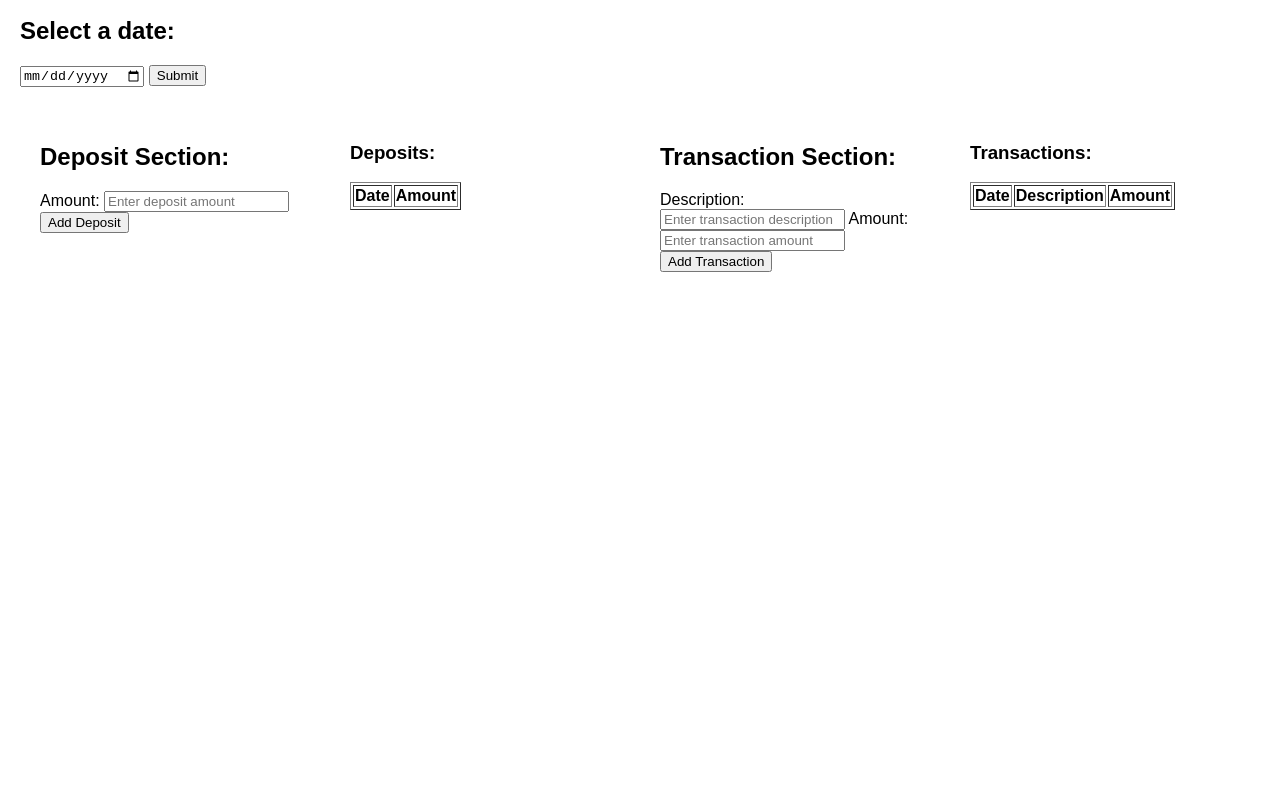
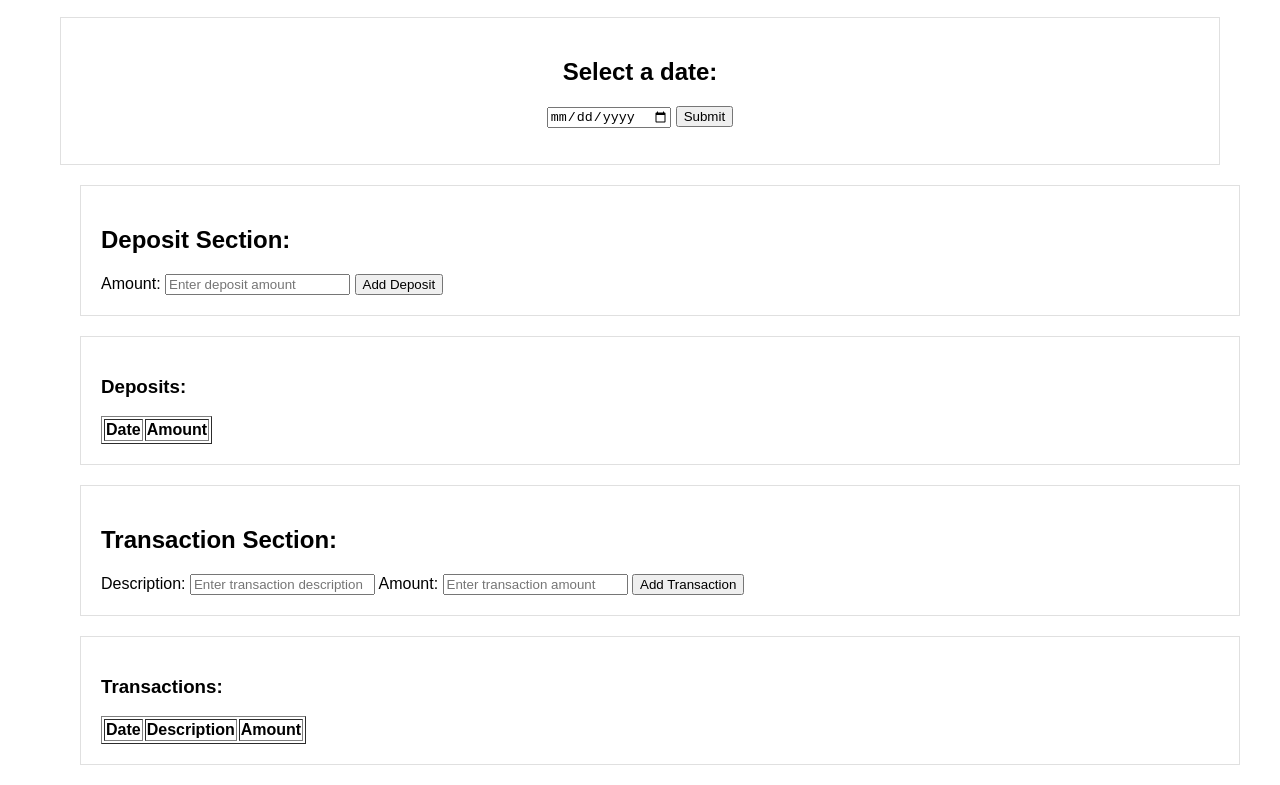
Before and after one commit to caleb-yonas/Stability, a plain HTML site: page deposits_and_transactions.html in a window 1280 px wide. Shown: the part 83-868 px from the top of the page. Before the commit the page ends 800 px from the top, so only its background shows below. Drawn offline with Linux system fonts and the light colour scheme.

Commit message:
Update styles.css

```diff
--- a/styles.css
+++ b/styles.css
@@ -72,3 +72,34 @@ body {
     max-height: 40px;   /* adjust as necessary to control image size */
     width: auto;       /* keeps the image aspect ratio */
 }
+
+body {
+    display: flex;
+    flex-direction: column;
+    align-items: center;
+    margin: 0;
+    padding: 0;
+}
+
+.content-wrapper {
+    width: 100%;
+    max-width: 1200px; /* or whatever maximum width you want */
+    margin: 0 auto; /* centering the container horizontally */
+}
+
+.main-content-container {
+    display: flex;
+    flex-direction: column;
+    gap: 20px; /* space between sections */
+    width: 100%;
+}
+
+.centered-section {
+    text-align: center; /* centering the text and inline elements */
+    margin-top: 20px; /* giving some space at the top */
+}
+
+.section {
+    padding: 20px;
+    border: 1px solid #e0e0e0; /* optional: to visualize the sections */
+}
```
